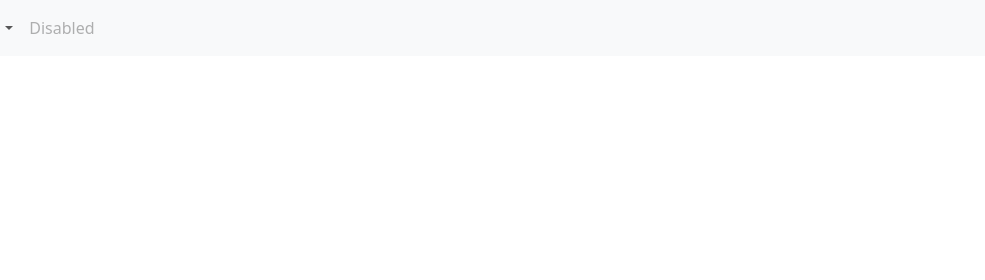
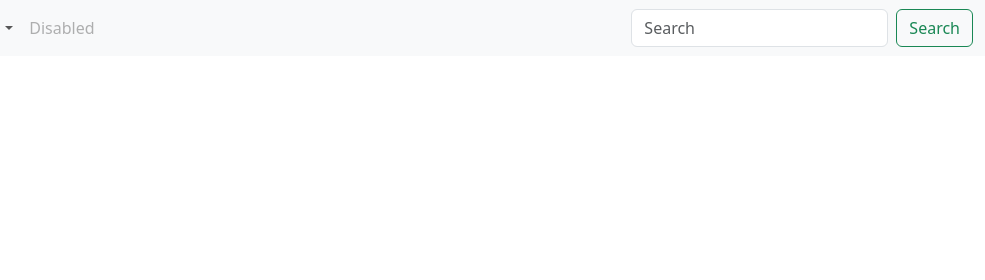
Before and after one commit to TarunPatil001/AWS, a plain HTML site: page index.html in a window 1280 px wide. Shown: the top 280 px of the page, 295-1280 px from the left. Drawn offline with nearby package versions, Linux system fonts and the light colour scheme.

Commit message:
Search functionality added.

```diff
--- a/index.html
+++ b/index.html
@@ -37,7 +37,10 @@
               </li>
             </ul>
             <!-- paste code here -->
-
+            <form class="d-flex" role="search">
+                <input class="form-control me-2" type="search" placeholder="Search" aria-label="Search">
+                <button class="btn btn-outline-success" type="submit">Search</button>
+              </form>
 
           </div>
         </div>
```
